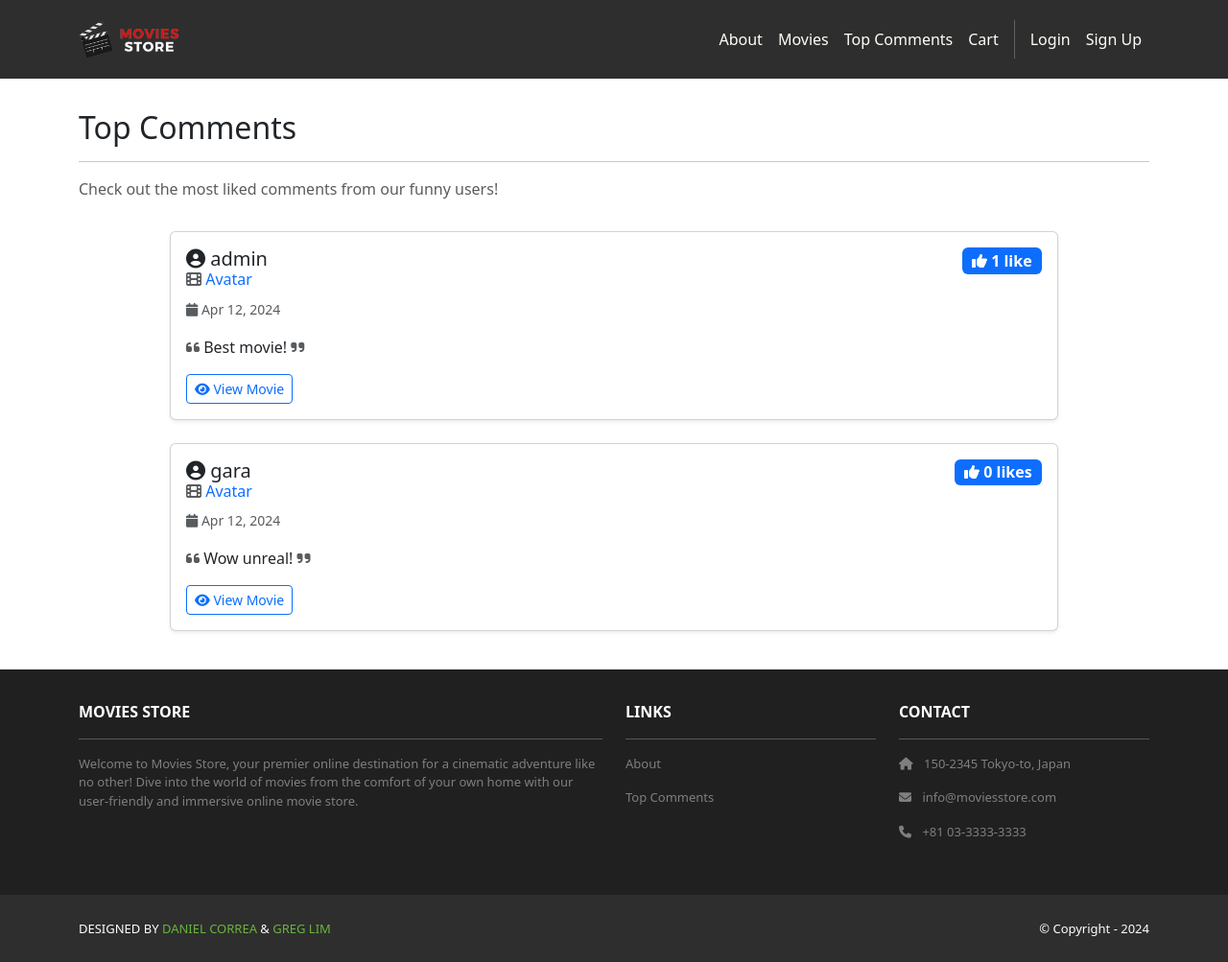
After one commit to ishiba24/moviesstore, a Django app: page /movies/top-comments/ in a window 1280 px wide. The commit adds this page. Shown: the whole page at 96% size. Run offline with Django 5.2, Linux system fonts and the light colour scheme; data comes from the database, SQL or seed files in the repository; both versions use the stored data as it was after the commit; some libraries are stand-ins or nearby versions.

Commit message:
like system changes

```diff
--- a/movies/models.py
+++ b/movies/models.py
@@ -1,3 +1,4 @@
+# movies/models.py
 from django.db import models
 from django.contrib.auth.models import User
 
@@ -17,6 +18,10 @@ class Review(models.Model):
     date = models.DateTimeField(auto_now_add=True)
     movie = models.ForeignKey(Movie, on_delete=models.CASCADE)
     user = models.ForeignKey(User, on_delete=models.CASCADE)
+    likes = models.ManyToManyField(User, related_name='liked_reviews', blank=True)
 
     def __str__(self):
         return str(self.id) + ' - ' + self.movie.name
+
+    def like_count(self):
+        return self.likes.count()
--- /dev/null
+++ b/movies/templates/movies/top_comments.html
@@ -0,0 +1,83 @@
+<!-- movies/templates/movies/top_comments.html -->
+{% extends 'base.html' %}
+{% block content %}
+{% load static %}
+<div class="p-3">
+  <div class="container">
+    <div class="row mt-3">
+      <div class="col mx-auto mb-3">
+        <h2>Top Comments</h2>
+        <hr />
+        <p class="text-muted">Check out the most liked comments from our funny users!</p>
+      </div>
+    </div>
+
+    {% if template_data.reviews %}
+    <div class="row">
+      <div class="col-md-10 mx-auto">
+        {% for review in template_data.reviews %}
+        <div class="card mb-4 shadow-sm">
+          <div class="card-body">
+            <div class="d-flex justify-content-between align-items-start mb-2">
+              <div>
+                <h5 class="card-title mb-1">
+                  <i class="fas fa-user-circle"></i> {{ review.user.username }}
+                </h5>
+                <h6 class="card-subtitle text-muted mb-2">
+                  <i class="fas fa-film"></i>
+                  <a href="{% url 'movies.show' id=review.movie.id %}" class="text-decoration-none">
+                    {{ review.movie.name }}
+                  </a>
+                </h6>
+                <small class="text-muted">
+                  <i class="fas fa-calendar"></i> {{ review.date|date:"M d, Y" }}
+                </small>
+              </div>
+              <div class="text-end">
+                <span class="badge bg-primary fs-6">
+                  <i class="fas fa-thumbs-up"></i> {{ review.like_count }} like{{ review.like_count|pluralize }}
+                </span>
+              </div>
+            </div>
+
+            <p class="card-text mt-3">
+              <i class="fas fa-quote-left text-muted"></i>
+              {{ review.comment }}
+              <i class="fas fa-quote-right text-muted"></i>
+            </p>
+
+            <div class="d-flex justify-content-between align-items-center mt-3">
+              <a href="{% url 'movies.show' id=review.movie.id %}" class="btn btn-outline-primary btn-sm">
+                <i class="fas fa-eye"></i> View Movie
+              </a>
+
+              {% if user.is_authenticated %}
+              <form method="POST" action="{% url 'movies.like_review' id=review.movie.id review_id=review.id %}" style="display: inline;">
+                {% csrf_token %}
+                <button type="submit" class="btn btn-sm {% if user in review.likes.all %}btn-primary{% else %}btn-outline-primary{% endif %}">
+                  <i class="fas fa-thumbs-up"></i>
+                  {% if user in review.likes.all %}Unlike{% else %}Like{% endif %}
+                </button>
+              </form>
+              {% endif %}
+            </div>
+          </div>
+        </div>
+        {% endfor %}
+      </div>
+    </div>
+    {% else %}
+    <div class="row">
+      <div class="col-md-6 mx-auto text-center">
+        <div class="alert alert-info" role="alert">
+          <h4 class="alert-heading">No Comments Yet!</h4>
+          <p>Be the first to leave a comment on a movie and it might appear here!</p>
+          <hr>
+          <a class="btn btn-primary" href="{% url 'movies.index' %}">Browse Movies</a>
+        </div>
+      </div>
+    </div>
+    {% endif %}
+  </div>
+</div>
+{% endblock content %}
--- a/movies/urls.py
+++ b/movies/urls.py
@@ -1,3 +1,4 @@
+# movies/urls.py
 from django.urls import path
 from . import views
 
@@ -7,4 +8,6 @@ urlpatterns = [
     path('<int:id>/review/create/', views.create_review, name='movies.create_review'),
     path('<int:id>/review/<int:review_id>/edit/', views.edit_review, name='movies.edit_review'),
     path('<int:id>/review/<int:review_id>/delete/', views.delete_review, name='movies.delete_review'),
+    path('<int:id>/review/<int:review_id>/like/', views.like_review, name='movies.like_review'),
+    path('top-comments/', views.top_comments, name='movies.top_comments'),
 ]
--- a/movies/views.py
+++ b/movies/views.py
@@ -1,6 +1,9 @@
+# movies/views.py - CORRECTED VERSION
 from django.shortcuts import render, redirect, get_object_or_404
 from .models import Movie, Review
 from django.contrib.auth.decorators import login_required
+from django.http import JsonResponse
+from django.db import models
 
 def index(request):
     search_term = request.GET.get('search')
@@ -16,7 +19,10 @@ def index(request):
 
 def show(request, id):
     movie = Movie.objects.get(id=id)
-    reviews = Review.objects.filter(movie=movie)
+    # CORRECTED: Use annotate to add like_count, then order by it
+    reviews = Review.objects.filter(movie=movie).annotate(
+        like_count=models.Count('likes')
+    ).order_by('-like_count', '-date')
 
     template_data = {}
     template_data['title'] = movie.name
@@ -61,3 +67,33 @@ def delete_review(request, id, review_id):
     review = get_object_or_404(Review, id=review_id, user=request.user)
     review.delete()
     return redirect('movies.show', id=id)
+
+@login_required
+def like_review(request, id, review_id):
+    review = get_object_or_404(Review, id=review_id)
+
+    if request.user in review.likes.all():
+        review.likes.remove(request.user)
+        liked = False
+    else:
+        review.likes.add(request.user)
+        liked = True
+
+    if request.headers.get('X-Requested-With') == 'XMLHttpRequest':
+        return JsonResponse({
+            'liked': liked,
+            'like_count': review.like_count()
+        })
+
+    return redirect('movies.show', id=id)
+
+def top_comments(request):
+    # Get all reviews ordered by like count (descending)
+    top_reviews = Review.objects.annotate(
+        like_count=models.Count('likes')
+    ).order_by('-like_count', '-date')[:20]  # Top 20 reviews
+
+    template_data = {}
+    template_data['title'] = 'Top Comments'
+    template_data['reviews'] = top_reviews
+    return render(request, 'movies/top_comments.html', {'template_data': template_data})
--- a/moviesstore/templates/base.html
+++ b/moviesstore/templates/base.html
@@ -26,6 +26,7 @@
           <div class="navbar-nav ms-auto navbar-ml">
             <a class="nav-link" href="{% url 'home.about' %}">About</a>
             <a class="nav-link" href="{% url 'movies.index' %}">Movies</a>
+            <a class="nav-link" href="{% url 'movies.top_comments' %}">Top Comments</a>
             <a class="nav-link" href="{% url 'cart.index' %}">Cart</a>
             <div class="vr bg-white mx-2 d-none d-lg-block"></div>
             {% if user.is_authenticated %}
@@ -61,6 +62,7 @@
             <b>LINKS</b>
             <hr />
             <p><a class="nav-link" href="{% url 'home.about' %}">About</a></p>
+            <p><a class="nav-link" href="{% url 'movies.top_comments' %}">Top Comments</a></p>
           </div>
           <div class="col-md-3 col-lg-3 col-xl-3 mx-auto mb-4">
             <b>CONTACT</b>
```
Also changed, not shown: movies/templates/movies/show.html (+30 -4 lines), db.sqlite3, movies/migrations/0003_review_likes.py (added).
